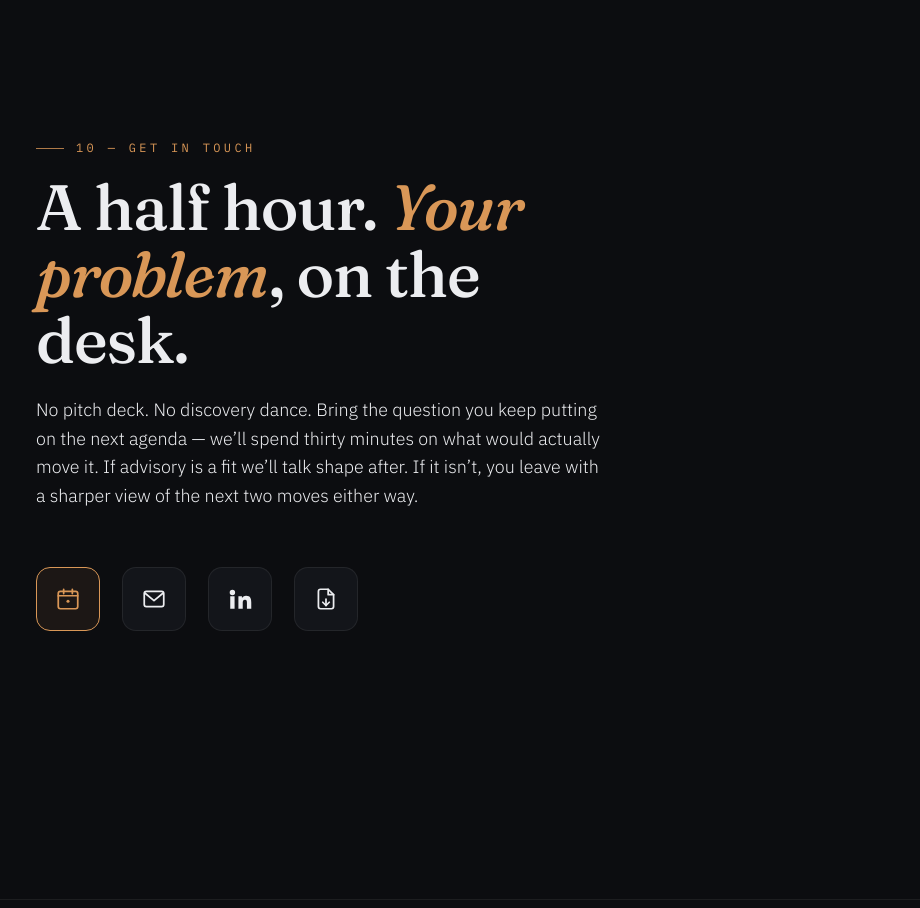
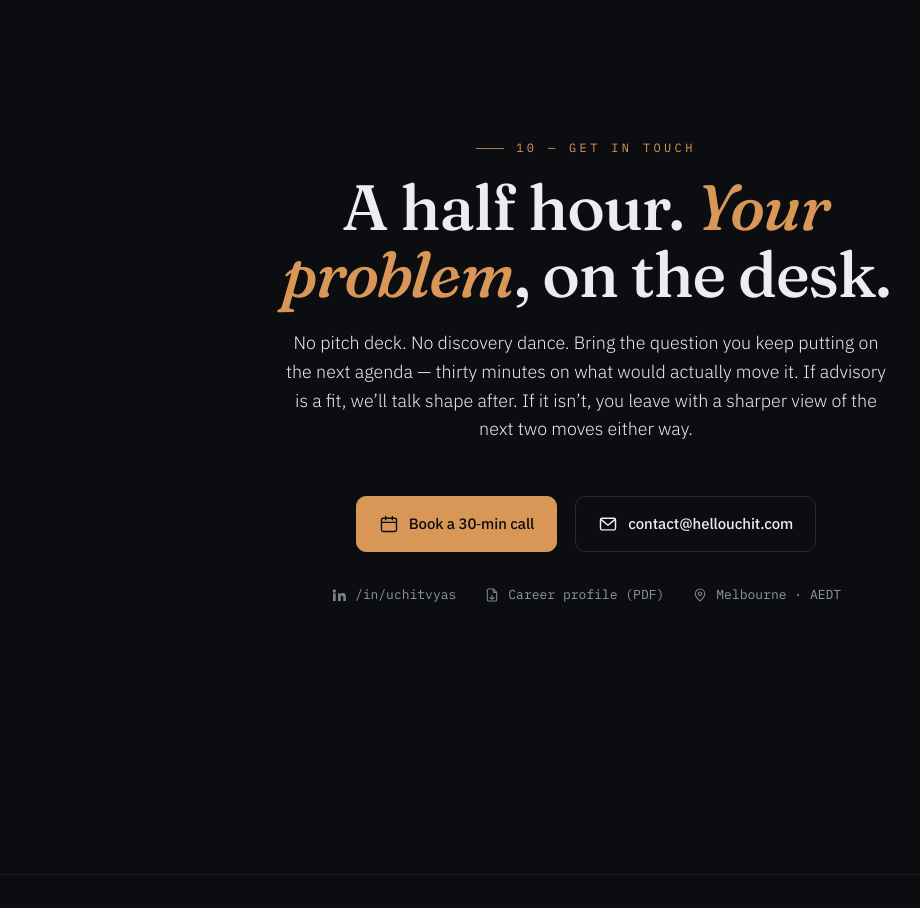
Before and after one commit to uchit/personal_site, a plain HTML site: page index.html in a window 1280 px wide. Shown: the part 9220-10128 px from the top of the page, without its empty margins (54-974 px from the left). Drawn offline with Linux system fonts and the light colour scheme.

Commit message:
contact: centered layout + 2 prominent CTAs + thin meta row (Aditi-aligned)
The pure-icon row read weirdly because every icon had the same weight
and forced hover-to-understand. Aditi's pattern is the right shape:
centered eyebrow + headline + dek, then two clearly-labeled CTAs (one
primary, one ghost), then a thin row of muted secondary links.

Adopted that hierarchy in Uchit's voice:
- Centered .ct-head (eyebrow + h2 + dek).
- .ct-cta with two labeled buttons: 'Book a 30-min call' (filled accent,
  primary) and 'contact@hellouchit.com' (ghost). Both with leading
  16-20px inline-SVG icons.
- .ct-meta below: monospace, muted, 3 items (LinkedIn, Career profile
  PDF, Melbourne · AEDT) with tiny 16px icons.

Mobile: buttons stack full-width; meta tightens. Removed the dated
icons-only pattern and tooltip CSS.

Co-Authored-By: Claude Opus 4.7 (1M context) <noreply@anthropic.com>

```diff
--- a/css/site.css
+++ b/css/site.css
@@ -759,79 +759,80 @@ html.js .reveal.in { opacity: 1; transform: none; }
 }
 
 /* ============================================================
-   CONTACT — redesigned 2026-05-29. Editorial typography over the
-   boxed-card pattern. Same restraint as the rest of the site.
+   CONTACT — redesigned 2026-05-30. Centered editorial layout,
+   two prominent CTAs, thin secondary row. Same restraint as the
+   rest of the site; clear hierarchy (primary → ghost → muted meta).
    ============================================================ */
-.ct-head { max-width: 60ch; }
+.contact .wrap { text-align: center; }
+.ct-head { max-width: 64ch; margin: 0 auto; }
+.ct-head .eyebrow { justify-content: center; }
 .ct-head h2 {
   font-family: "Fraunces", serif; font-weight: 500;
   font-size: clamp(38px, 5.4vw, 64px); line-height: 1.04;
-  letter-spacing: -.02em; margin-top: 16px; max-width: 18ch;
+  letter-spacing: -.02em; margin-top: 16px;
+  margin-left: auto; margin-right: auto;
+  max-width: 20ch;
 }
 .ct-head h2 em { font-style: italic; color: var(--accent); font-weight: 500; }
 .ct-head .ct-dek {
-  margin-top: 22px;
+  margin: 22px auto 0;
   color: var(--ink); font-size: clamp(16px, 1.4vw, 19px); line-height: 1.6;
   font-weight: 300; max-width: 56ch;
 }
 
-/* Icons-only row. Each icon shows a tooltip on hover/focus. */
-.ct-icons {
-  margin-top: clamp(36px, 5vw, 56px);
-  display: flex;
-  gap: clamp(14px, 2vw, 22px);
-  flex-wrap: wrap;
+/* Two primary CTAs, centered side-by-side. Pill-free; same square-ish
+   geometry the site uses elsewhere. */
+.ct-cta {
+  margin-top: clamp(36px, 4.5vw, 52px);
+  display: flex; flex-wrap: wrap; justify-content: center;
+  gap: 14px 18px;
 }
-.ct-ico {
-  position: relative;
-  width: 64px; height: 64px;
-  display: inline-flex; align-items: center; justify-content: center;
-  border: 1px solid var(--line);
-  border-radius: 14px;
+.ct-btn {
+  display: inline-flex; align-items: center; gap: 10px;
+  padding: 14px 22px;
+  border: 1px solid var(--line-strong);
+  border-radius: 10px;
+  font-family: "IBM Plex Sans", system-ui, sans-serif;
+  font-size: 15px; font-weight: 500; letter-spacing: -.005em;
   color: var(--ink);
-  background: var(--surface);
   text-decoration: none;
-  transition: border-color .25s, color .25s, background .25s, transform .25s var(--ease);
+  transition: border-color .2s, background .2s, color .2s, transform .2s var(--ease);
   -webkit-tap-highlight-color: rgba(217,151,87,.18);
 }
-.ct-ico svg { width: 26px; height: 26px; display: block; }
-.ct-ico:hover, .ct-ico:focus-visible {
+.ct-btn svg { flex: 0 0 auto; }
+.ct-btn:hover { transform: translateY(-1px); }
+.ct-btn-primary {
   border-color: var(--accent);
-  color: var(--accent);
-  background: rgba(217,151,87,.08);
-  transform: translateY(-2px);
-  outline: none;
+  background: var(--accent);
+  color: #0c0d10;
 }
-.ct-ico.ct-primary {
-  border-color: var(--accent);
-  color: var(--accent);
-  background: rgba(217,151,87,.08);
+.ct-btn-primary:hover { background: #e0a464; border-color: #e0a464; color: #0c0d10; }
+.ct-btn-ghost { background: transparent; color: var(--ink); }
+.ct-btn-ghost:hover { border-color: var(--accent); color: var(--accent); background: rgba(217,151,87,.05); }
+
+/* Secondary row: muted, monospace, tiny icons. */
+.ct-meta {
+  margin-top: 32px;
+  display: flex; flex-wrap: wrap; justify-content: center;
+  gap: 12px 28px;
+  font-family: "IBM Plex Mono", ui-monospace, monospace;
+  font-size: 13px;
+  color: var(--muted);
 }
-
-/* Tooltip on hover/focus — pure CSS, no JS. */
-.ct-ico::after {
-  content: attr(data-tip);
-  position: absolute; left: 50%; bottom: calc(100% + 10px);
-  transform: translate(-50%, 4px);
-  font-family: "IBM Plex Mono", ui-monospace, monospace;
-  font-size: 11px; letter-spacing: .12em; text-transform: uppercase;
-  color: var(--accent);
-  background: #0c0d10;
-  border: 1px solid var(--line-strong);
-  padding: 6px 10px; border-radius: 6px;
-  white-space: nowrap;
-  opacity: 0; pointer-events: none;
-  transition: opacity .18s, transform .18s var(--ease);
+.ct-meta a, .ct-meta .ct-loc {
+  display: inline-flex; align-items: center; gap: 8px;
+  color: var(--muted);
+  text-decoration: none;
+  transition: color .2s;
 }
-.ct-ico:hover::after, .ct-ico:focus-visible::after {
-  opacity: 1; transform: translate(-50%, 0);
-}
+.ct-meta a:hover { color: var(--accent); }
+.ct-meta svg { flex: 0 0 auto; opacity: .85; }
+.ct-loc { cursor: default; }
 
 @media (max-width: 480px) {
-  .ct-ico { width: 56px; height: 56px; border-radius: 12px; }
-  .ct-ico svg { width: 24px; height: 24px; }
-  /* On touch, tooltip can't be hover-triggered reliably — hide it. */
-  .ct-ico::after { display: none; }
+  .ct-btn { width: 100%; justify-content: center; padding: 16px 20px; font-size: 15.5px; }
+  .ct-cta { gap: 12px; }
+  .ct-meta { gap: 10px 18px; font-size: 12.5px; }
 }
 
 /* ============================================================
--- a/index.html
+++ b/index.html
@@ -541,46 +541,54 @@
           <h2 id="contact-h">A half hour. <em>Your problem</em>, on the desk.</h2>
           <p class="ct-dek">
             No pitch deck. No discovery dance. Bring the question you keep
-            putting on the next agenda &mdash; we&rsquo;ll spend thirty
-            minutes on what would actually move it. If advisory is a fit
-            we&rsquo;ll talk shape after. If it isn&rsquo;t, you leave with
-            a sharper view of the next two moves either way.
+            putting on the next agenda &mdash; thirty minutes on what
+            would actually move it. If advisory is a fit, we&rsquo;ll talk
+            shape after. If it isn&rsquo;t, you leave with a sharper view
+            of the next two moves either way.
           </p>
         </div>
 
-        <div class="ct-icons reveal" role="group" aria-label="Contact channels">
-          <a class="ct-ico ct-primary" href="#"
-             data-calendly="https://calendly.com/uchit/30min"
-             aria-label="Book a 30-minute call" data-tip="Book a 30-min call">
-            <svg width="26" height="26" viewBox="0 0 24 24" fill="none" stroke="currentColor" stroke-width="1.6" stroke-linecap="round" stroke-linejoin="round">
+        <div class="ct-cta reveal">
+          <a class="ct-btn ct-btn-primary" href="#"
+             data-calendly="https://calendly.com/uchit/30min">
+            <svg width="20" height="20" viewBox="0 0 24 24" fill="none" stroke="currentColor" stroke-width="1.7" stroke-linecap="round" stroke-linejoin="round">
               <rect x="3" y="5" width="18" height="16" rx="2"/>
-              <path d="M3 9h18"/>
+              <path d="M3 10h18"/>
               <path d="M8 3v4M16 3v4"/>
-              <circle cx="12" cy="14" r="1.4" fill="currentColor" stroke="none"/>
             </svg>
+            Book a 30&#8209;min call
           </a>
-          <a class="ct-ico" href="mailto:contact@hellouchit.com"
-             aria-label="Email contact@hellouchit.com" data-tip="Email">
-            <svg width="26" height="26" viewBox="0 0 24 24" fill="none" stroke="currentColor" stroke-width="1.6" stroke-linecap="round" stroke-linejoin="round">
+          <a class="ct-btn ct-btn-ghost" href="mailto:contact@hellouchit.com">
+            <svg width="20" height="20" viewBox="0 0 24 24" fill="none" stroke="currentColor" stroke-width="1.7" stroke-linecap="round" stroke-linejoin="round">
               <rect x="3" y="5" width="18" height="14" rx="2"/>
               <path d="M3.5 6.5l8.5 7 8.5-7"/>
             </svg>
+            contact@hellouchit.com
           </a>
-          <a class="ct-ico" href="https://www.linkedin.com/in/uchitvyas/" rel="noopener" target="_blank"
-             aria-label="LinkedIn profile" data-tip="LinkedIn">
-            <svg width="26" height="26" viewBox="0 0 24 24" fill="currentColor">
+        </div>
+
+        <div class="ct-meta reveal">
+          <a href="https://www.linkedin.com/in/uchitvyas/" rel="noopener" target="_blank">
+            <svg width="16" height="16" viewBox="0 0 24 24" fill="currentColor" aria-hidden="true">
               <path d="M4.98 3.5a2.5 2.5 0 11.02 5 2.5 2.5 0 01-.02-5zM3 9.5h4V21H3V9.5zM10 9.5h3.8v1.6h.05c.53-1 1.83-2.05 3.77-2.05 4.03 0 4.78 2.65 4.78 6.1V21h-4v-5.4c0-1.29-.02-2.95-1.8-2.95-1.8 0-2.07 1.4-2.07 2.85V21h-4V9.5z"/>
             </svg>
+            /in/uchitvyas
           </a>
-          <a class="ct-ico" href="/Profile_linkedin.pdf" target="_blank" rel="noopener"
-             aria-label="Download career profile PDF" data-tip="Career profile (PDF)">
-            <svg width="26" height="26" viewBox="0 0 24 24" fill="none" stroke="currentColor" stroke-width="1.6" stroke-linecap="round" stroke-linejoin="round">
+          <a href="/Profile_linkedin.pdf" target="_blank" rel="noopener">
+            <svg width="16" height="16" viewBox="0 0 24 24" fill="none" stroke="currentColor" stroke-width="1.7" stroke-linecap="round" stroke-linejoin="round" aria-hidden="true">
               <path d="M14 3H7a2 2 0 00-2 2v14a2 2 0 002 2h10a2 2 0 002-2V8z"/>
               <path d="M14 3v5h5"/>
-              <path d="M12 12v6"/>
-              <path d="M9 15l3 3 3-3"/>
+              <path d="M12 13v5"/>
+              <path d="M9 16l3 2 3-2"/>
             </svg>
+            Career profile (PDF)
           </a>
+          <span class="ct-loc">
+            <svg width="16" height="16" viewBox="0 0 24 24" fill="none" stroke="currentColor" stroke-width="1.7" stroke-linecap="round" stroke-linejoin="round" aria-hidden="true">
+              <path d="M12 21s-7-5.7-7-11a7 7 0 0114 0c0 5.3-7 11-7 11Z"/><circle cx="12" cy="10" r="2.5"/>
+            </svg>
+            Melbourne &middot; AEDT
+          </span>
         </div>
       </div>
     </section>
```
